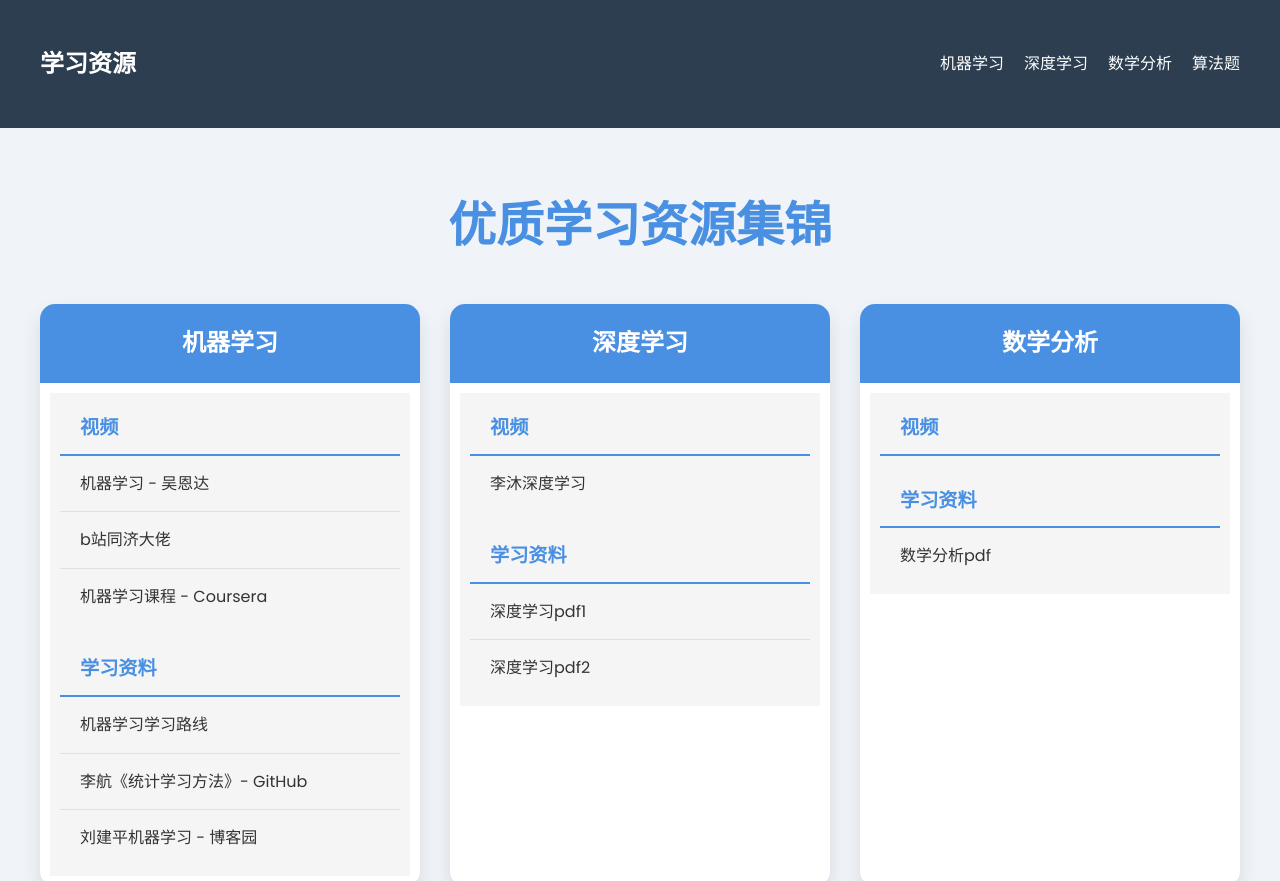
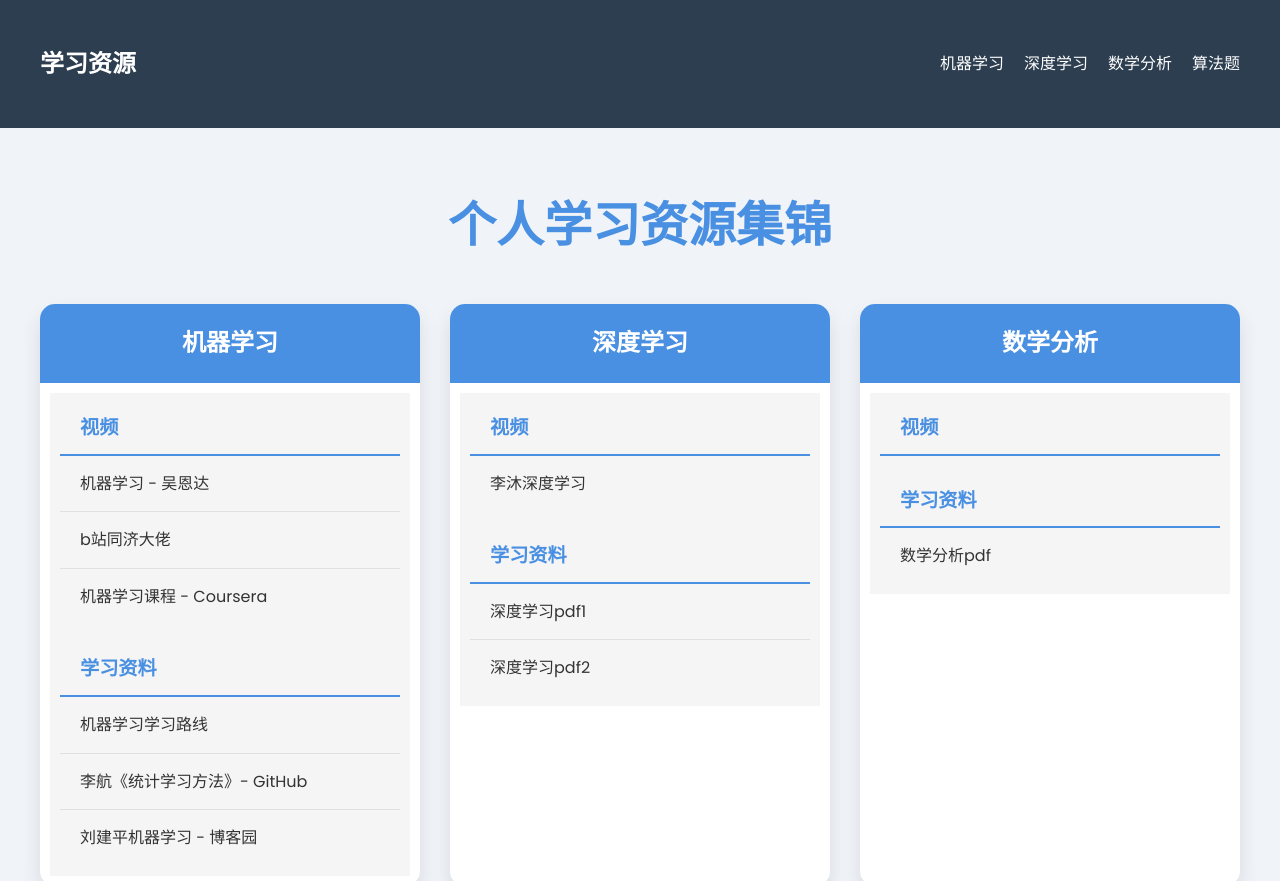
Before and after one commit to CoderForce/learning-resources-website, a plain HTML site: page docs/index.html in a window 1280 px wide. Shown: the top 881 px of the page. Drawn offline with Linux system fonts and the light colour scheme.

Commit message:
Update index.html

```diff
--- a/docs/index.html
+++ b/docs/index.html
@@ -215,7 +215,7 @@
     </nav>
 
     <div class="container">
-        <h1>优质学习资源集锦</h1>
+        <h1>个人学习资源集锦</h1>
 
         <div class="categories">
             <div id="machine-learning" class="category">
```
